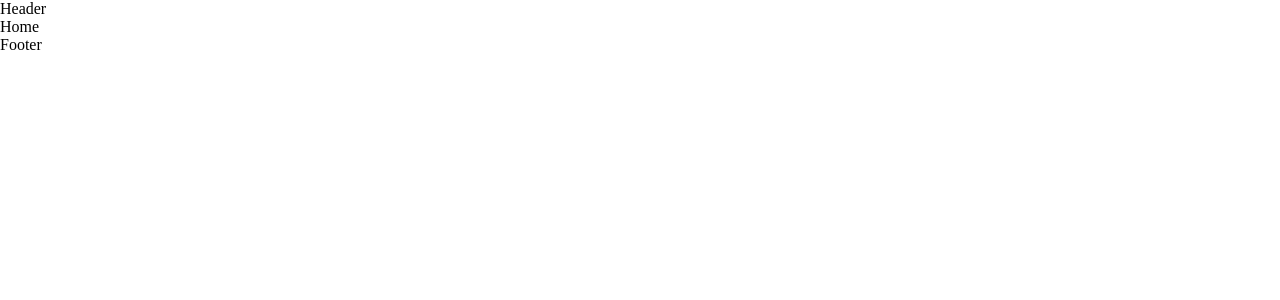
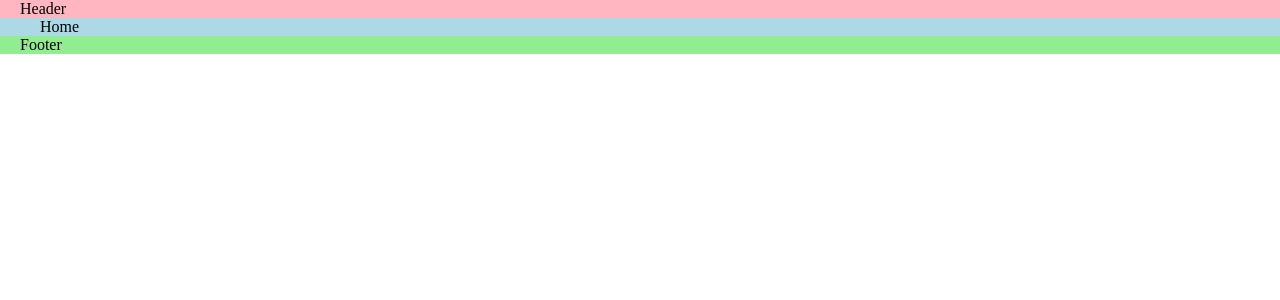
Before and after one commit to damian-nestea/higieniza-bem, a React (Vite) app: page / in a window 1280 px wide. Shown: the top 300 px of the page. Built offline with nearby package versions, Linux system fonts and the light colour scheme.

Commit message:
feat adição de arquivos styled components para o header, footer e home page

```diff
--- a/src/Components/Footer/index.tsx
+++ b/src/Components/Footer/index.tsx
@@ -1,7 +1,8 @@
 import React from "react";
+import { Container } from "./styles";
 
 const Footer = () => {
-  return <div>Footer</div>;
+  return <Container>Footer</Container>;
 };
 
 export default Footer;
--- /dev/null
+++ b/src/Components/Footer/styles.ts
@@ -0,0 +1,8 @@
+import styled from "styled-components";
+
+export const Container = styled.footer`
+  width: 100%;
+  background-color: lightgreen;
+
+  padding-inline: 2rem;
+`;
--- a/src/Components/Header/index.tsx
+++ b/src/Components/Header/index.tsx
@@ -1,7 +1,8 @@
 import React from "react";
+import { Container } from "./styles";
 
 const Header = () => {
-  return <div>Header</div>;
+  return <Container>Header</Container>;
 };
 
 export default Header;
--- /dev/null
+++ b/src/Components/Header/styles.ts
@@ -0,0 +1,8 @@
+import styled from "styled-components";
+
+export const Container = styled.header`
+  width: 100%;
+  background-color: lightpink;
+
+  padding-inline: 2rem;
+`;
--- a/src/Pages/Home/index.tsx
+++ b/src/Pages/Home/index.tsx
@@ -1,7 +1,8 @@
 import React from "react";
+import { Container } from "./styles";
 
 const Home = () => {
-  return <div>Home</div>;
+  return <Container>Home</Container>;
 };
 
 export default Home;
--- /dev/null
+++ b/src/Pages/Home/styles.ts
@@ -0,0 +1,8 @@
+import styled from "styled-components";
+
+export const Container = styled.main`
+  width: 100%;
+  background-color: lightblue;
+
+  padding-inline: 4rem;
+`;
--- a/src/globalStyles.ts
+++ b/src/globalStyles.ts
@@ -6,6 +6,14 @@ const GlobalStyle = createGlobalStyle`
     padding:0;
     box-sizing: border-box;
   }
+
+  :root{
+    font-size: 62.5%;
+  }
+
+  body{
+    font-size:1.6rem;
+  }
 `;
 
 export default GlobalStyle;
```
